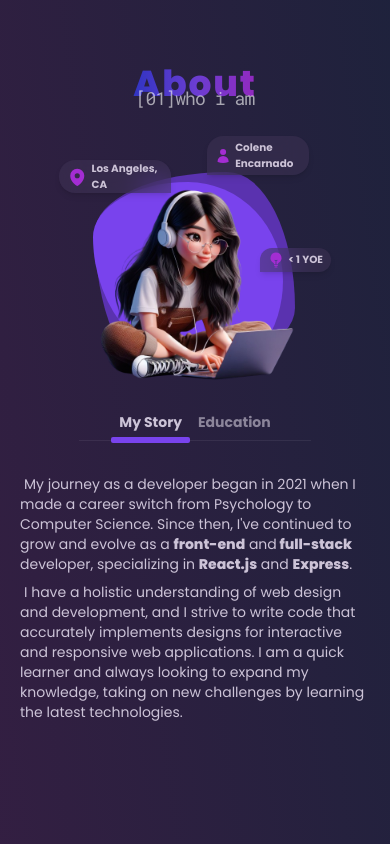
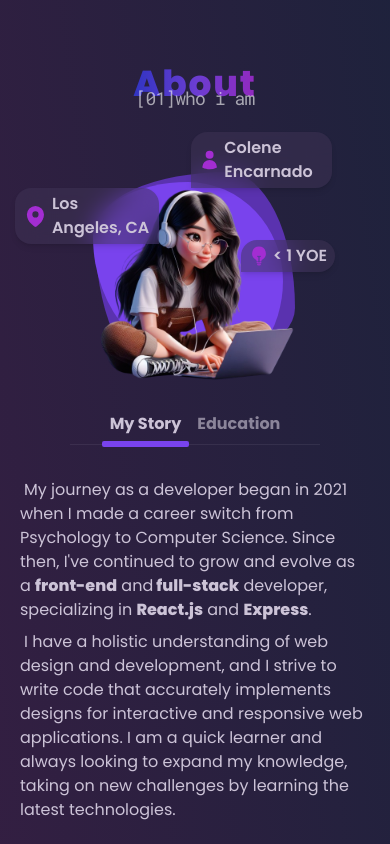
Before and after one commit to encarnac/portfolio, a React (Vite) app: page / in a window 390 px wide. Shown: the part 1020-1864 px from the top of the page. Built offline with nearby package versions, Linux system fonts and the light colour scheme.

Commit message:
Changed font sizes to make them bigger

```diff
--- a/src/components/AboutSection.jsx
+++ b/src/components/AboutSection.jsx
@@ -60,23 +60,23 @@ const AboutSection = ({ setSelectedPage }) => {
             <img src={AboutPhoto} className="absolute inset-x-0 -bottom-3" />
             <motion.div
               variants={statBubble}
-              className="absolute inset-x-28 -top-9 flex h-fit w-fit flex-row items-center justify-between space-x-1 rounded-br-2xl rounded-tl-2xl rounded-tr-2xl bg-white/40 px-2 py-1 text-[.65rem] font-bold text-[#797382] shadow-sm backdrop-blur-md dark:bg-[#403457]/50 dark:text-[#CCC3D7] dark:shadow-md sm:py-2 sm:text-xs xl:inset-x-44 xl:text-sm"
+              className="absolute inset-x-24 -top-10 flex h-fit w-fit flex-row items-center justify-between space-x-1 rounded-br-2xl rounded-tl-2xl rounded-tr-2xl bg-white/40 px-2 py-1 text-base font-semibold text-[#797382] shadow-sm backdrop-blur-md dark:bg-[#403457]/50 dark:text-[#CCC3D7] dark:shadow-md sm:py-2 xl:inset-x-44"
             >
-              <HiUser className="size-6 sm:size-8 text-[#E38EC0] dark:text-[#a32dd2]" />
+              <HiUser className="size-8 text-[#E38EC0] dark:text-[#a32dd2]" />
               <span className="">Colene Encarnado</span>
             </motion.div>
             <motion.div
               variants={statBubble}
-              className="absolute -left-9 -top-3 flex h-fit w-28 flex-row items-center justify-between space-x-1 rounded-bl-2xl rounded-tl-2xl rounded-tr-2xl bg-white/40 px-2 py-px text-[.65rem] font-bold text-[#797382] shadow-sm backdrop-blur-md dark:bg-[#403457]/50 dark:text-[#CCC3D7] dark:shadow-md sm:-left-24 sm:top-14 sm:w-fit sm:py-2 sm:text-xs xl:text-sm"
+              className="absolute -left-20 top-4 flex h-fit w-36 flex-row items-center justify-between space-x-1 rounded-bl-2xl rounded-tl-2xl rounded-tr-2xl bg-white/40 px-2 py-1 text-base font-semibold text-[#797382] shadow-sm backdrop-blur-md dark:bg-[#403457]/50 dark:text-[#CCC3D7] dark:shadow-md sm:-left-24 sm:top-14 sm:w-fit sm:py-2"
             >
-              <HiMapPin className="size-6 text-[#E38EC0] dark:text-[#a32dd2]" />
+              <HiMapPin className="size-8 text-[#E38EC0] dark:text-[#a32dd2]" />
               <span className="">Los Angeles, CA</span>
             </motion.div>
             <motion.div
               variants={statBubble}
-              className="absolute -right-9 bottom-1/2 flex h-fit w-fit flex-row items-center justify-between space-x-1 rounded-br-2xl rounded-tl-2xl rounded-tr-2xl bg-white/40 px-2 py-1 text-[.65rem] font-bold text-[#797382] shadow-sm backdrop-blur-lg dark:bg-[#403457]/50 dark:text-[#CCC3D7] dark:shadow-md sm:py-2 sm:text-xs xl:text-sm"
+              className="absolute -right-10 bottom-1/2 flex h-fit w-fit flex-row items-center justify-between space-x-1 rounded-br-2xl rounded-tl-2xl rounded-tr-2xl bg-white/40 px-2 py-1 text-base font-semibold text-[#797382] shadow-sm backdrop-blur-lg dark:bg-[#403457]/50 dark:text-[#CCC3D7] dark:shadow-md sm:py-2"
             >
-              <HiLightBulb className="size-4 sm:size-5 text-[#E38EC0] dark:text-[#a32dd2]" />
+              <HiLightBulb className="size-5 text-[#E38EC0] dark:text-[#a32dd2]" />
               <span className="">&lt; 1 YOE</span>
             </motion.div>
           </div>
@@ -103,7 +103,7 @@ const AboutSection = ({ setSelectedPage }) => {
               />
             ))}
           </div>
-          <div className="place-self-stretch text-sm text-[#6B6573] dark:text-[#CCC3D7] sm:text-base md:text-lg">
+          <div className="place-self-stretch text-base text-[#6B6573] dark:text-[#CCC3D7] md:text-lg">
             <AnimatePresence mode="wait">
               <motion.div
                 key={tab}
--- a/src/components/Tab.jsx
+++ b/src/components/Tab.jsx
@@ -10,7 +10,7 @@ export const Tab = ({ active, selectTab, tabName }) => {
         active === tabName
           ? "text-[#5B5662] dark:text-[#CCC3D7]"
           : "dark:text-[#b7b0c2]/70 text-[#726C7B]/70   hover:text-[#5B5662] dark:hover:text-[#CCC3D7]"
-      }  transition duration-300 px-2 md:px-4 relative text-sm sm:text-base md:text-lg font-bold py-2`}
+      }  transition duration-300 px-2 md:px-4 relative text-base md:text-lg font-bold py-2`}
     >
       <span className="relative">{tabName} </span>
 
```
